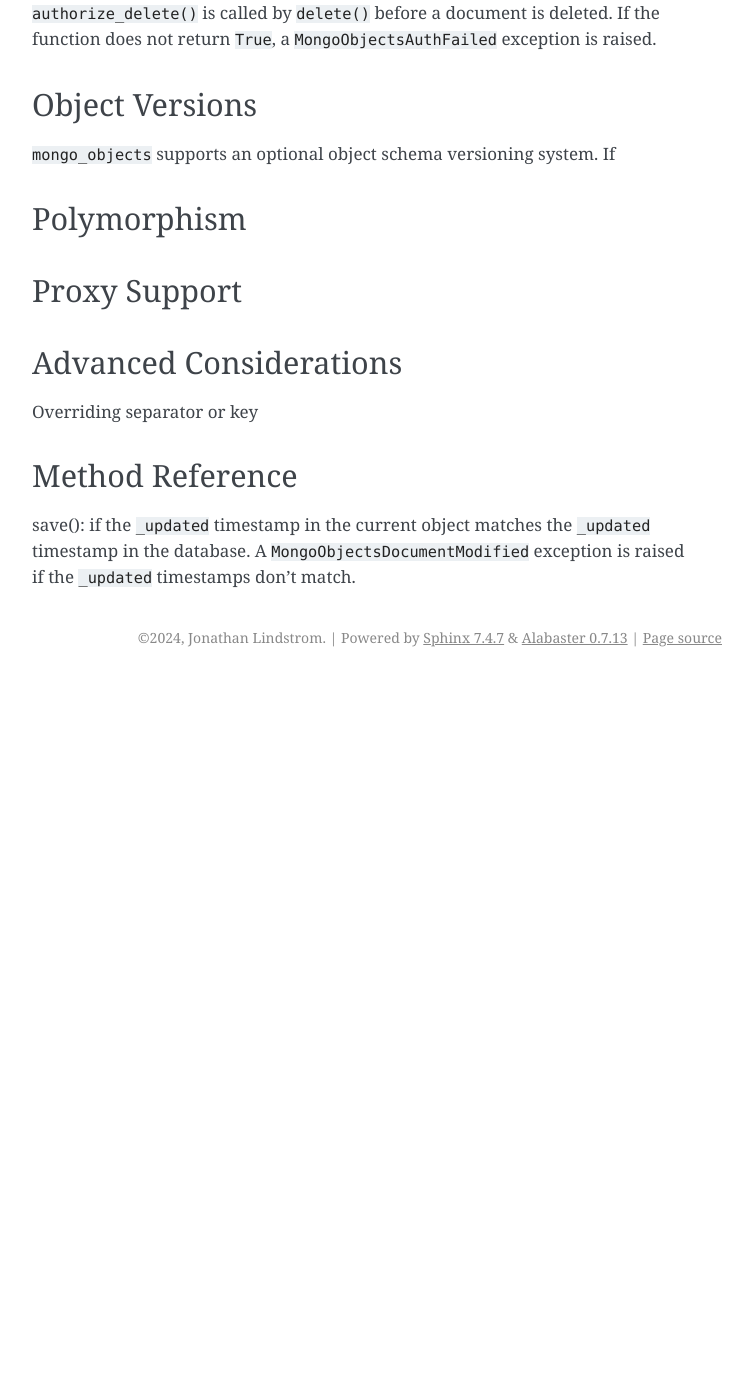
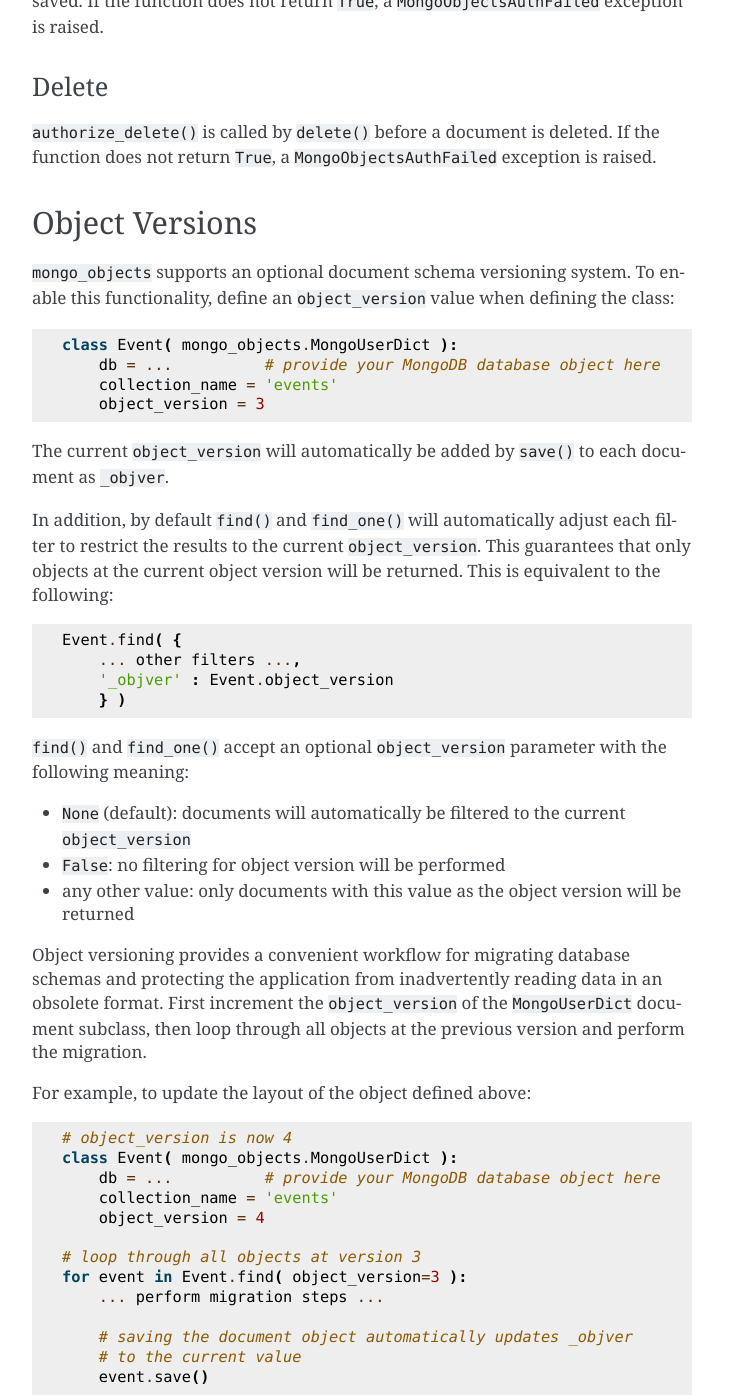
Before and after one commit to lindstrom-j/mongo_objects, a Sphinx documentation site: the page built from docs/source/MongoUserDict.rst, in a window 1280 px wide and 1400 px high, scrolled down 3493 px. Shown: the whole window, without its empty margins (388-1140 px from the left). Built offline with Sphinx 7.4.7, drawn with Linux system fonts in a browser that asks for light colours; pages that are not in the unit, such as notebooks, are missing from menus; before the commit the page ends 4170 px from its top, so only the background shows below that; some of the changed text lies outside the part shown.

Commit message:
More documentation for MongoUserDict

```diff
--- a/docs/source/MongoUserDict.rst
+++ b/docs/source/MongoUserDict.rst
@@ -1,13 +1,13 @@
 MongoUserDict
 =============================
 
-Typical Use Case
-----------------
+Basic Usage
+-----------
 By subclassing ``MongoUserDict`` you can manage MongoDB documents with your own
 custom classes. ``MongoUserDict`` is itself a subclass of ``UserDict`` and
 supports all dictionary access methods.
 
-To define you class, provide the pymongo database object and the name of the
+To define your class, provide the pymongo database object and the name of the
 collection::
 
     import mongo_objects
@@ -20,7 +20,7 @@ collection::
 CRUD Operations
 ---------------
 
-``mongo_objects`` supports all CRUD (create, read, update, delete) operations
+``mongo_objects`` supports all CRUD (create, read, update, delete) operations.
 
 Create an object by creating an instance of your ``MongoUserDict`` subclass::
 
@@ -33,9 +33,10 @@ Saving a new object will write it to the database and assign it a MongoDB Object
 
     event.save()
 
-To load multiple documents, use the familiar ``find()`` method. Filter, template
-and other arguments are passed to the underlying ``pymongo.find()`` method.
-The resulting documents are returned as instances of your MongoUserDict subclass::
+To load multiple documents, use the familiar ``find()`` function. Filter, template
+and other arguments are passed to the underlying ``pymongo.find()``.
+The resulting documents are returned as instances of the MongoUserDict document
+subclass::
 
     for event in Event.find():
         ...
@@ -49,9 +50,9 @@ The method accepts either a string or BSON ObjectId::
 
     event = Event.load_by_id( '662b0d705a4c657820625300' )
 
-To update an document, simply update the instance of your document class using all
-the usual methods for modifying dictionaries. For existing documents (i.e. documents
-that already have a MongoDB ObjectId),
+To update an document, simply update the instance of your document class with
+the usual methods for modifying dictionaries and then ``save()`` it.
+For existing documents (i.e. documents that already have a MongoDB ObjectId),
 ``save()`` automatically uses ``pymongo.find_one_and_replace()`` to update the existing
 document in place.
 
@@ -75,18 +76,19 @@ saved again, it will be treated as a new document.::
 Read-Only Documents
 -------------------
 
-It is possible to use projections that return incomplete documents that can't be safely
-saved without data loss. ``mongo_objects`` doesn't attempt to determine whether a projection
+Projections that return incomplete documents that can't be safely be
+saved by ``mongo_objects`` without data loss.
+``mongo_objects`` doesn't attempt to determine whether a projection
 is safe or not.
 
 The ``find()`` and ``find_one()`` methods accept a ``readonly`` keyword argument with
 three potential values:
 
-* ``None`` (the default): All documents created with a projection are marked readonly. All other documents are considered read-write.
+* ``None`` (default): All documents created with a projection are marked readonly. All other documents are considered read-write.
 * ``True``: The documents will be marked as readonly.
 * ``False``: The documents will be considered read-write. This is a potentially dangerous choice. With great power comes great responsibility.
 
-``save()`` will refuse to save a readonly object and raise a ``MongoObjectsReadOnly``
+``save()`` refuses to save a readonly object and raises a ``MongoObjectsReadOnly``
 exception instead.
 
 
@@ -97,7 +99,7 @@ Once a document has been saved and an ObjectId assigned by MongoDB, the ``id()``
 method returns a string representation of the ObjectId.
 
 ``load_by_id()`` may be used to load a specific document by its ObjectId or
-the string returned by ``id()``::
+by the string returned by ``id()``::
 
     # load a random document
     event = Event.find_one()
@@ -121,15 +123,17 @@ Authorization
 the following hooks that the user may override to implement access control over
 each CRUD action.
 
-**Create**
+Create
+~~~~~~
 
 Creating new objects is authorized by the ``authorize_init()`` method. The function
 may inspect the contents of the document to see if creating it is allowed. Since
 reading documents from the database also involves creating a new object, this
-function will be called for each ``find()`` and ``find_one()`` document as well.
+function will also be called for each ``find()`` and ``find_one()`` document as.
 If the function does not return ``True``, a ``MongoObjectsAuthFailed`` exception is raised.
 
-**Read**
+Read
+~~~~
 
 There are two read hooks:
 
@@ -139,18 +143,20 @@ or ``find_one()`` call before any data is read. If the function does not return
 
 ``authorize_read()`` is called after a document is read but before the data is
 returned to the user. The function may inspect to contents of the document to see
-if the user is permitted to access the data. If ``authorize_read()`` does not
+if the user is permitted to access this particular document. If ``authorize_read()`` does not
 return ``True``, the document will be suppressed. For ``find_one()``, if the first
 document found is suppressed, ``None`` will be returned. No additional
 (potentially authorized) documents will be evaluated.
 
-**Update**
+Update
+~~~~~~
 
 ``authorize_save()`` is called by ``save()`` before new or updated documents
 are saved. If the function does not return ``True``, a ``MongoObjectsAuthFailed``
 exception is raised.
 
-**Delete**
+Delete
+~~~~~~
 
 ``authorize_delete()`` is called by ``delete()`` before a document is deleted.
 If the function does not return ``True``, a ``MongoObjectsAuthFailed`` exception is raised.
@@ -160,7 +166,52 @@ If the function does not return ``True``, a ``MongoObjectsAuthFailed`` exception
 Object Versions
 ---------------
 
-``mongo_objects`` supports an optional object schema versioning system. If
+``mongo_objects`` supports an optional document schema versioning system. To enable this
+functionality, define an ``object_version`` value when defining the class::
+
+    class Event( mongo_objects.MongoUserDict ):
+        db = ...          # provide your MongoDB database object here
+        collection_name = 'events'
+        object_version = 3
+
+The current ``object_version`` will automatically be added by ``save()`` to each document as ``_objver``.
+
+In addition, by default ``find()`` and ``find_one()`` will automatically adjust each filter
+to restrict the results to the current ``object_version``. This guarantees that only objects
+at the current object version will be returned. This is equivalent to the following::
+
+    Event.find( {
+        ... other filters ...,
+        '_objver' : Event.object_version
+        } )
+
+``find()`` and ``find_one()`` accept an optional ``object_version`` parameter with the following meaning:
+
+* ``None`` (default): documents will automatically be filtered to the current ``object_version``
+* ``False``: no filtering for object version will be performed
+* any other value: only documents with this value as the object version will be returned
+
+Object versioning provides a convenient workflow for migrating database schemas
+and protecting the application from inadvertently reading data in an obsolete format.
+First increment the ``object_version`` of the ``MongoUserDict`` document subclass,
+then loop through all objects at the previous version and perform the migration.
+
+For example, to update the layout of the object defined above::
+
+    # object_version is now 4
+    class Event( mongo_objects.MongoUserDict ):
+        db = ...          # provide your MongoDB database object here
+        collection_name = 'events'
+        object_version = 4
+
+    # loop through all objects at version 3
+    for event in Event.find( object_version=3 ):
+        ... perform migration steps ...
+
+        # saving the document object automatically updates _objver
+        # to the current value
+        event.save()
+
 
 Polymorphism
 ------------
@@ -171,12 +222,13 @@ Proxy Support
 Advanced Considerations
 -----------------------
 
-Overriding separator or key
+.. Overriding separator or key
 
 Method Reference
 ----------------
 
-save():
-if the ``_updated``
-timestamp in the current object matches the ``_updated`` timestamp in the database. A
-``MongoObjectsDocumentModified`` exception is raised if the ``_updated`` timestamps don't match.
+..
+    save():
+    if the ``_updated``
+    timestamp in the current object matches the ``_updated`` timestamp in the database. A
+    ``MongoObjectsDocumentModified`` exception is raised if the ``_updated`` timestamps don't match.
```
Also changed, not shown: other parts of docs/source/MongoUserDict.rst (+1 -1 lines), 1 other file.
